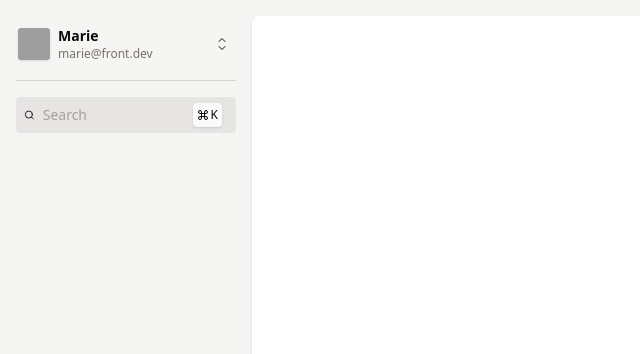
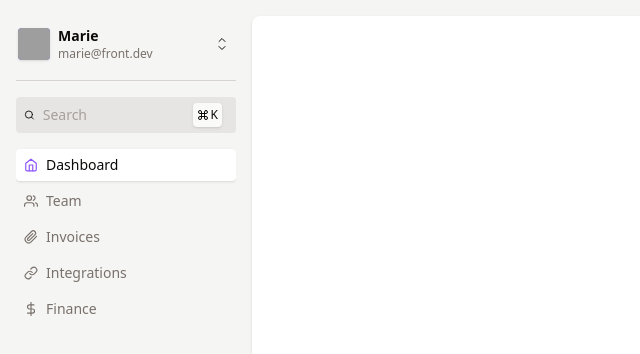
Before and after one commit to PikuzaMarie/admin-dashboard, a React (Vite) app: page / in a window 1280 px wide. Shown: the top 354 px of the page, without its empty margins (0-640 px from the left). Built offline with nearby package versions, Linux system fonts and the light colour scheme; grey boxes are pictures that could not be loaded.

Commit message:
feat: create RouteSelect component

```diff
--- /dev/null
+++ b/src/components/Sidebar/RouteSelect.tsx
@@ -0,0 +1,41 @@
+import { IconType } from 'react-icons';
+import {
+  FiDollarSign,
+  FiHome,
+  FiLink,
+  FiPaperclip,
+  FiUsers,
+} from 'react-icons/fi';
+
+export const RouteSelect: React.FC = () => {
+  return (
+    <div className="space-y-1">
+      <Route Icon={FiHome} selected={true} title="Dashboard" />
+      <Route Icon={FiUsers} selected={false} title="Team" />
+      <Route Icon={FiPaperclip} selected={false} title="Invoices" />
+      <Route Icon={FiLink} selected={false} title="Integrations" />
+      <Route Icon={FiDollarSign} selected={false} title="Finance" />
+    </div>
+  );
+};
+
+interface RouteProps {
+  selected: boolean;
+  Icon: IconType;
+  title: string;
+}
+
+const Route: React.FC<RouteProps> = ({ selected, Icon, title }) => {
+  return (
+    <button
+      className={`flex w-full items-center justify-start gap-2 rounded px-2 py-1.5 text-sm transition-[box-shadow,_background-color,_color] ${
+        selected
+          ? 'bg-white text-stone-950 shadow'
+          : 'bg-transparent text-stone-500 shadow-none hover:bg-stone-200'
+      }`}
+    >
+      <Icon className={`${selected ? 'text-violet-500' : ''}`} />
+      {title}
+    </button>
+  );
+};
--- a/src/components/Sidebar/index.tsx
+++ b/src/components/Sidebar/index.tsx
@@ -1,4 +1,5 @@
 import { AccountToggle } from './AccountToggle';
+import { RouteSelect } from './RouteSelect';
 import { Search } from './Search';
 
 export const Sidebar: React.FC = () => {
@@ -7,6 +8,7 @@
       <div className="sticky top-4 h-[calc(100vh-32px-48px)] overflow-y-scroll">
         <AccountToggle />
         <Search />
+        <RouteSelect />
       </div>
     </div>
   );
```
